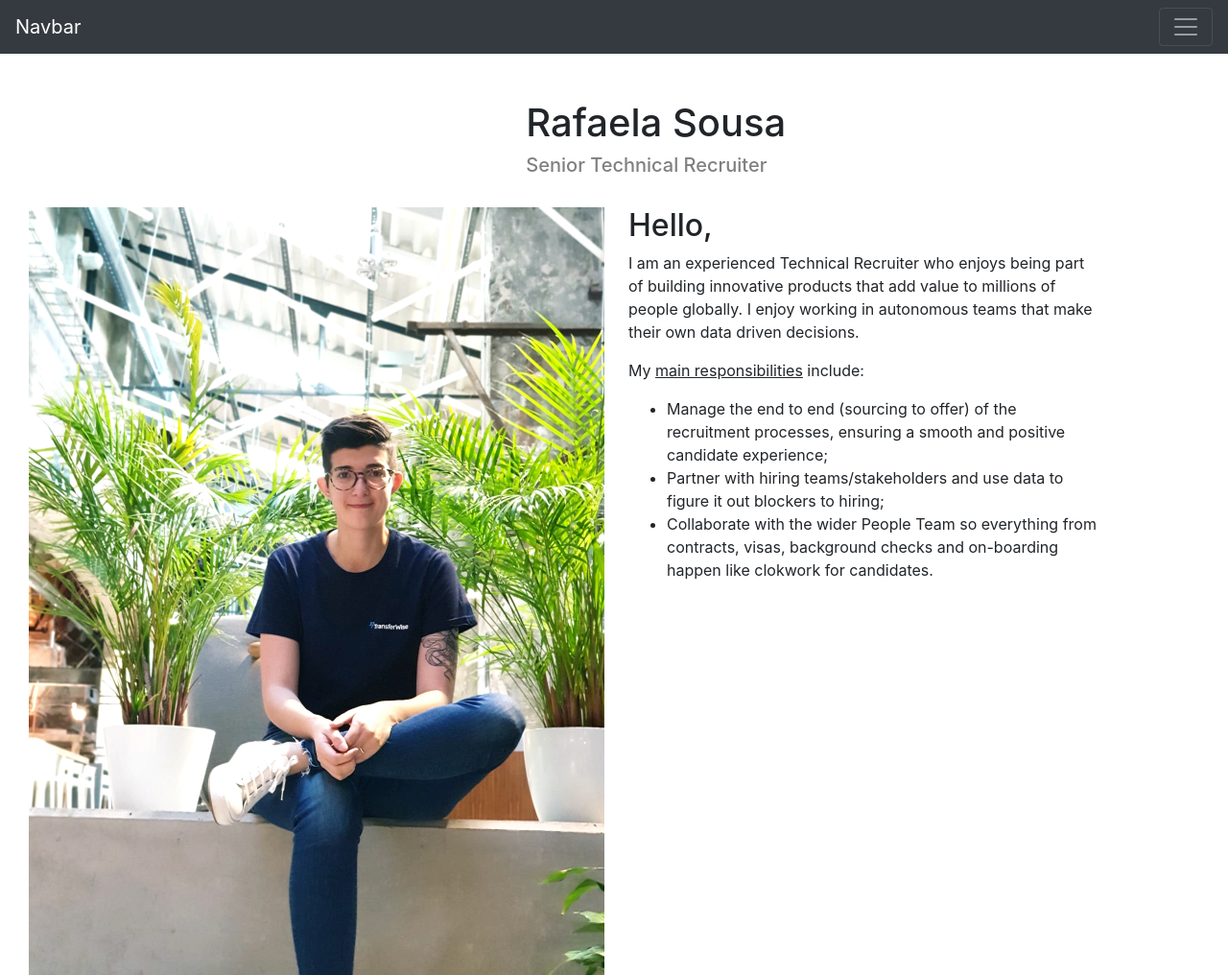
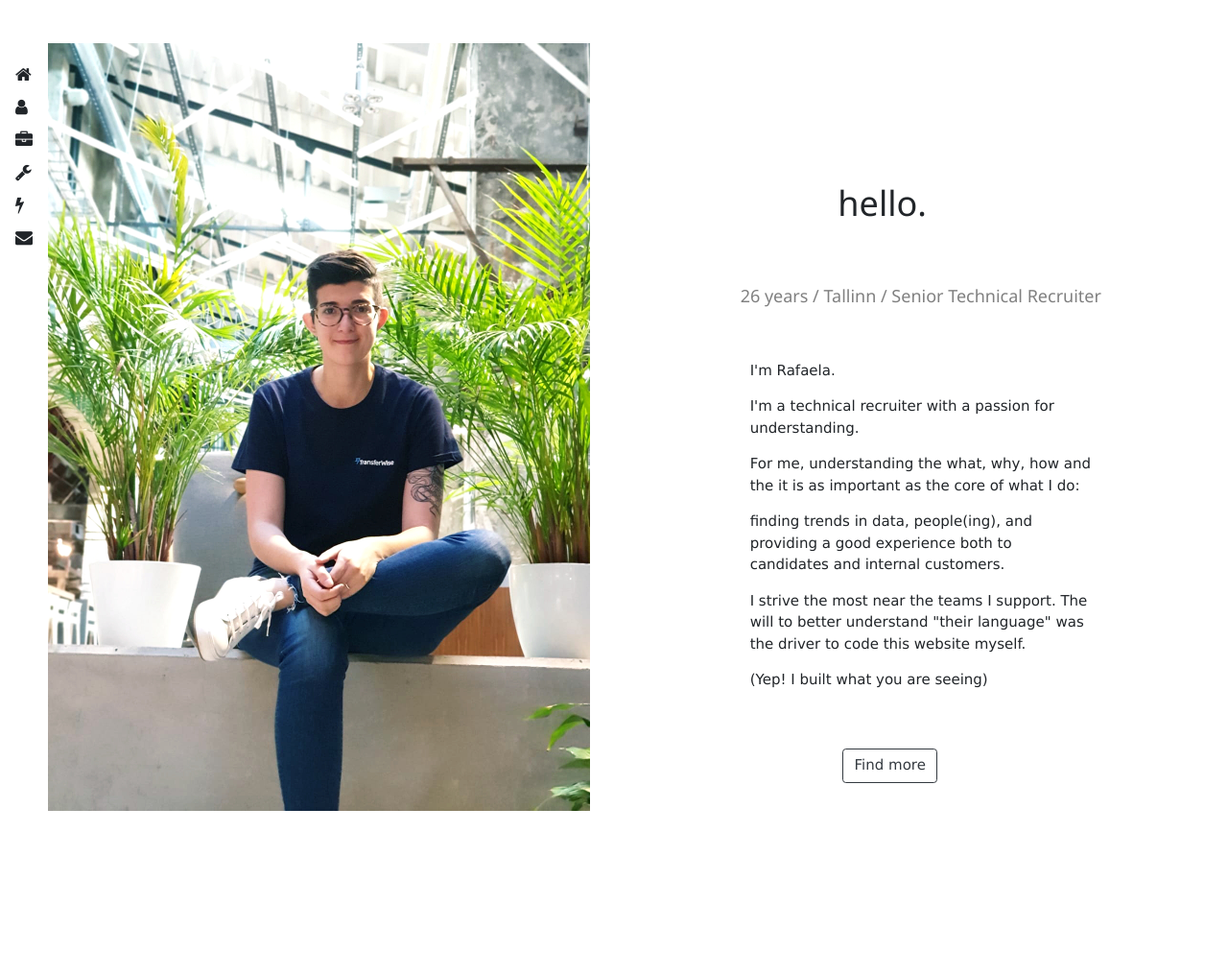
Before and after one commit to rafaelasousa-tech/a-recruiters-world, a plain HTML site: page about.html in a window 1280 px wide. Shown: the whole page at 96% size. After the commit the page ends 861 px from the top, so only its background shows below. Drawn offline with nearby package versions, Linux system fonts and the light colour scheme.

Commit message:
Code refactoring of the About, better copy

```diff
--- a/about.html
+++ b/about.html
@@ -6,72 +6,92 @@
     <script src="https://unpkg.com/@popperjs/core@2"></script>
     <script src="https://stackpath.bootstrapcdn.com/bootstrap/4.4.1/js/bootstrap.min.js" integrity="sha384-wfSDF2E50Y2D1uUdj0O3uMBJnjuUD4Ih7YwaYd1iqfktj0Uod8GCExl3Og8ifwB6" crossorigin="anonymous"></script>
     <link href="scratch.css">
+    <meta name="viewport" content="width=device-width, initial-scale=1">
+    <link rel="stylesheet" href="https://www.w3schools.com/w3css/4/w3.css">
+    <link rel="stylesheet" href="https://cdnjs.cloudflare.com/ajax/libs/font-awesome/4.7.0/css/font-awesome.min.css">
+
 </head>
 
 <body>
 
-<nav class="navbar navbar-dark bg-dark">
-    <a class="navbar-brand" href="#">Navbar</a>
-    <button class="navbar-toggler" type="button" data-toggle="collapse" data-target="#navbarNav" aria-controls="navbarNav" aria-expanded="false" aria-label="Toggle navigation">
-        <span class="navbar-toggler-icon"></span>
-    </button>
-    <div class="collapse navbar-collapse" id="navbarNav">
-        <ul class="navbar-nav">
-            <li class="nav-item active">
-                <a class="nav-link" href="#">Home <span class="sr-only">(current)</span></a>
-            </li>
-            <li class="nav-item">
-                <a class="nav-link" href="#">Features</a>
-            </li>
-            <li class="nav-item">
-                <a class="nav-link" href="#">Pricing</a>
-            </li>
-            <li class="nav-item">
-                <a class="nav-link disabled" href="#" tabindex="-1" aria-disabled="true">Disabled</a>
-            </li>
-        </ul>
+<div class="w3-sidebar w3-bar-block w3-light w3-large" style="width:50px">
+    <a href="#" class="w3-bar-item w3-button"><i></i></a>
+    <a href="#" class="w3-bar-item w3-button"><i class="fa fa-home"></i></a>
+    <a href="#" class="w3-bar-item w3-button"><i class="fa fa-user"></i></a>
+    <a href="#" class="w3-bar-item w3-button"><i class="fa fa-briefcase"></i></a>
+    <a href="#" class="w3-bar-item w3-button"><i class="fa fa-wrench"></i></a>
+    <a href="#" class="w3-bar-item w3-button"><i class="fa fa-bolt"></i></a>
+    <a href="#" class="w3-bar-item w3-button"><i class="fa fa-envelope"></i></a>
 </div>
-</nav>
+
 
 <div class="container-fluid mt-5">
     <div class="row">
-        <div class="col-md-5"> </div>
-        <div class="col-md-4"> <h1> Rafaela Sousa </h1> </div>
-        <div class="col-md-3"> </div>
+        <div class="col-md-6"> <img src="images/profile-pic.jpg" width="600" height="800"></div>
+
+        <div class="col-md-6">
+
+            <div class="container-fluid mt-5">
+                <div class="row">
+                    <div class="col-md-12"> </div>
+                </div>
             </div>
 
-
+                <div class="container-fluid mt-5">
                     <div class="row">
-        <div class="col-md-5"> </div>
-        <div class="col-md-4" style="color:gray;"> <h5> Senior Technical Recruiter </h5> </div>
-        <div class="col-md-3"> </div>
+                        <div class="col-md-12"> </div>
+                    </div>
                 </div>
 
+                <div class="container-fluid mt-5">
+                    <div class="row">
+                        <div class="col-md-4"> </div>
+                        <div class="col-md-3"><h1>hello.</h1></div>
+                        <div class="col-md-5"></div>
+                    </div>
+                </div>
 
+                    <div class="container-fluid mt-5">
+                        <div class="row">
+                            <div class="col-md-2"></div>
+                            <div class="col-md-8"style="color:gray;"><h5> 26 years / Tallinn / Senior Technical Recruiter</h5> </div>
+                            <div class="col-md-2"</div>
+                        </div>
+                    </div>
 
-
-    <div class="container-fluid mt-4">
+                        <div class="container-fluid mt-5">
                             <div class="row">
-            <div class="col-md-6"> <img src="images/profile-pic.jpg" width="600" height="800"> </div>
-            <div class="col-md-5"> <h2> Hello,</h2>
-                <p>I am an experienced Technical Recruiter who enjoys being part of building innovative
-                    products that add value to millions of people globally.
-                    I enjoy working in autonomous teams that make their own data driven decisions.</p>
-                <p> </p>
-                <p> My <u>main responsibilities</u> include:</p>
-                <ul>
-                    <li> Manage the end to end (sourcing to offer) of the recruitment processes, ensuring a smooth and positive candidate experience; </li>
-                    <li> Partner with hiring teams/stakeholders and use data to figure it out blockers to hiring; </li>
-                    <li> Collaborate with the wider People Team so everything from contracts, visas, background checks and on-boarding happen like clokwork for candidates. </li>
-                </ul>
-
-
+                                <div class="col-md-2"> </div>
+                                <div class="col-md-8"><p>I'm Rafaela.</p> <p>I'm a technical recruiter with a passion for understanding.</p>
+                                    <p>For me, understanding the what, why, how and the it is as important as the core of what I do:</p> <p>finding trends in data, people(ing), and providing a good experience both to candidates and internal customers.</p>
+                                    <p>I strive the most near the teams I support. The will to better understand "their language" was the driver to code this website myself.</p> <p> (Yep! I built what you are seeing)</p>
                                  </div>
-            <div class="col-md-1"> </div>
+                                <div class="col-md-2"> </div>
                             </div>
                         </div>
 
 
+                         <div class="container-fluid mt-5">
+                             <div class="row">
+                                 <div class="col-md-4"> </div>
+                                 <div class="col-md-4"><a class="btn btn-outline-dark" href="experience.html">Find more</a></div>
+                                 <div class="col-md-4"></div>
+                               </div>
+                          </div>
+
+                                <div class="container-fluid mt-5">
+                                    <div class="row">
+                                        <div class="col-md-6"></div>
+                                        <div class="col-md-6"></div>
+                                    </div>
+                                </div>
+
+                </div>
+
+        </div>
+
+    </div>
+</div>
 
 
 
```
Also changed, not shown: experience.html (+29 -6 lines), index.html (+20 -27 lines), skills-tools.html (+7 -6 lines), images/calum-leat-B1yAuDVhqTg-unsplash.jpg (added), 3 other files. Lines whose indentation alone changed are shown as unchanged.
